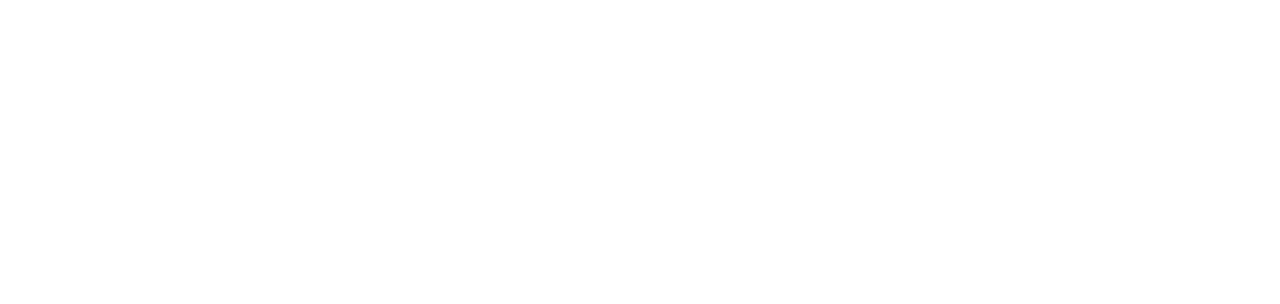
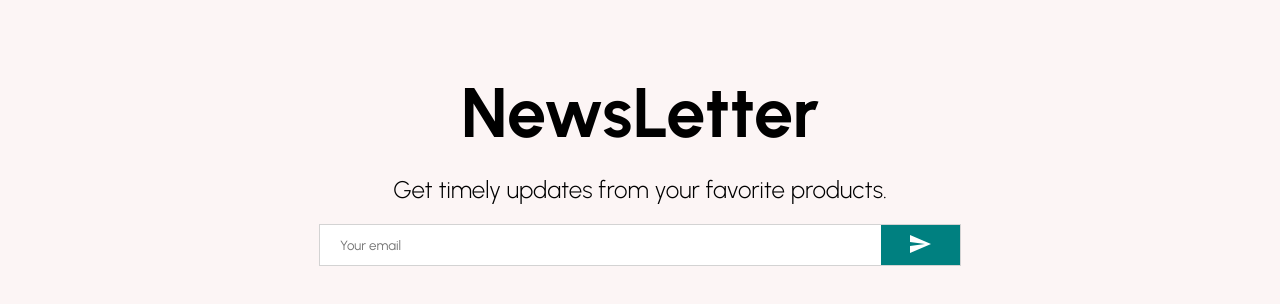
Before and after one commit to AshishMhrzn10/Ecommerce-Mern-, a React (Create React App) app in the folder client/: page / in a window 1280 px wide. Shown: the part 2328-2632 px from the top of the page. Before the commit the page ends 2256 px from the top, so only its background shows below. Built offline with nearby package versions, Linux system fonts and the light colour scheme.

Commit message:
Newsletter done

```diff
--- /dev/null
+++ b/client/src/components/NewsLetter.jsx
@@ -0,0 +1,61 @@
+import { Send } from '@material-ui/icons';
+import styled from 'styled-components';
+
+const Container = styled.div`
+    height: 60vh;
+    background-color: #fcf5f5;
+    display: flex;
+    align-items: center;
+    justify-content: center;
+    flex-direction: column;
+`;
+
+const Title = styled.h1`
+    font-size: 70px;
+    margin-bottom: 20px;
+`;
+
+const Desc = styled.div`
+    font-size: 24px;
+    font-weight: 300;
+    margin-bottom: 20px;
+`;
+
+const InputContainer = styled.div`
+    width: 50%;
+    height: 40px;
+    background-color: white;
+    display: flex;
+    justify-content: space-between;
+    border: 1px solid lightgray;
+`;
+
+const Input = styled.input`
+    border: none;
+    flex: 8;
+    padding-left: 20px;
+`;
+
+const Button = styled.button`
+    flex: 1;
+    border: none;
+    background-color: teal;
+    color: white;
+`;
+
+const NewsLetter = () => {
+    return (
+        <Container>
+            <Title>NewsLetter</Title>
+            <Desc>Get timely updates from your favorite  products.</Desc>
+            <InputContainer>
+                <Input placeholder="Your email" />
+                <Button>
+                    <Send />
+                </Button>
+            </InputContainer>
+        </Container>
+    );
+};
+
+export default NewsLetter;
--- a/client/src/pages/Home.jsx
+++ b/client/src/pages/Home.jsx
@@ -2,6 +2,7 @@
 import Announcement from '../components/Announcement';
 import Categories from '../components/Categories';
 import Navbar from '../components/Navbar';
+import NewsLetter from '../components/NewsLetter';
 import Products from '../components/Products';
 import Slider from '../components/Slider';
 
@@ -13,6 +14,7 @@
             <Slider />
             <Categories />
             <Products />
+            <NewsLetter />
         </div>
     );
 };
```
